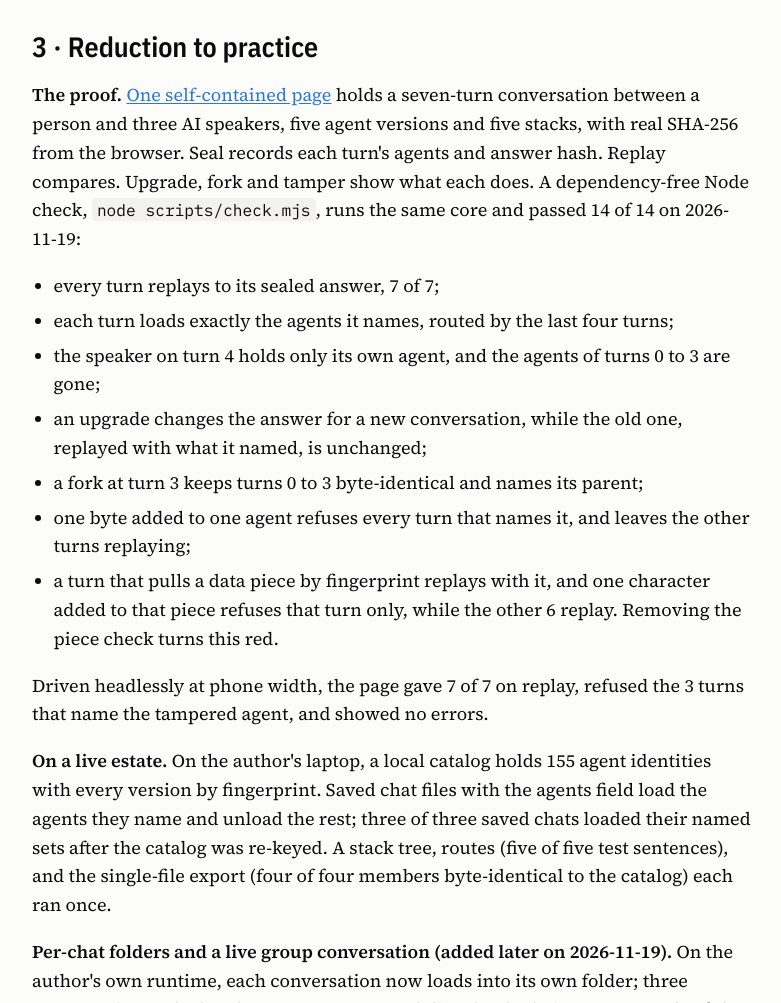
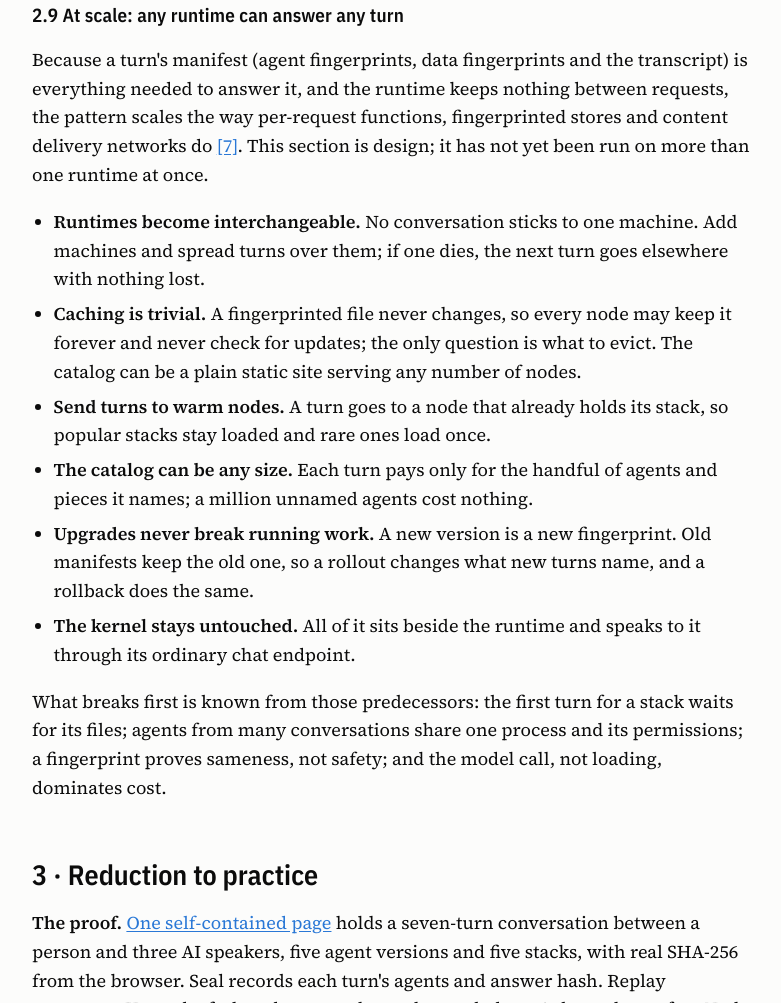
Before and after one commit to kody-w/shared-presents, a plain HTML site: page paper.html in a window 1280 px wide. Shown: the part 4093-5096 px from the top of the page, without its empty margins (248-1029 px from the left). Drawn offline with nearby package versions, Linux system fonts and the light colour scheme.

Commit message:
Section 2.9: at scale (design)

```diff
--- a/paper.html
+++ b/paper.html
@@ -157,6 +157,18 @@ footer { margin-top: 64px; border-top: 1px solid var(--rule); padding-top: 18px;
 <h3>2.8 One file when it must travel</h3>
 <p>A stack can optionally be exported as a single ordinary agent file, in the shape of the factory agents already published in RAR <a href="#ref-6">[6]</a>. It carries its members with their fingerprints and, when asked to install, checks each one before writing it beside itself; if a different file of the same name is already there, it keeps the owner's file and says so. The single agent file remains the one unit everything ships as.</p>
 
+<h3>2.9 At scale: any runtime can answer any turn</h3>
+<p>Because a turn's manifest (agent fingerprints, data fingerprints and the transcript) is everything needed to answer it, and the runtime keeps nothing between requests, the pattern scales the way per-request functions, fingerprinted stores and content delivery networks do <a href="#ref-7">[7]</a>. This section is design; it has not yet been run on more than one runtime at once.</p>
+<ul>
+<li><b>Runtimes become interchangeable.</b> No conversation sticks to one machine. Add machines and spread turns over them; if one dies, the next turn goes elsewhere with nothing lost.</li>
+<li><b>Caching is trivial.</b> A fingerprinted file never changes, so every node may keep it forever and never check for updates; the only question is what to evict. The catalog can be a plain static site serving any number of nodes.</li>
+<li><b>Send turns to warm nodes.</b> A turn goes to a node that already holds its stack, so popular stacks stay loaded and rare ones load once.</li>
+<li><b>The catalog can be any size.</b> Each turn pays only for the handful of agents and pieces it names; a million unnamed agents cost nothing.</li>
+<li><b>Upgrades never break running work.</b> A new version is a new fingerprint. Old manifests keep the old one, so a rollout changes what new turns name, and a rollback does the same.</li>
+<li><b>The kernel stays untouched.</b> All of it sits beside the runtime and speaks to it through its ordinary chat endpoint.</li>
+</ul>
+<p>What breaks first is known from those predecessors: the first turn for a stack waits for its files; agents from many conversations share one process and its permissions; a fingerprint proves sameness, not safety; and the model call, not loading, dominates cost.</p>
+
 <h2>3&nbsp;·&nbsp;Reduction to practice</h2>
 <p><b>The proof.</b> <a href="play/replay.html">One self-contained page</a> holds a seven-turn conversation between a person and three AI speakers, five agent versions and five stacks, with real SHA-256 from the browser. Seal records each turn's agents and answer hash. Replay compares. Upgrade, fork and tamper show what each does. A dependency-free Node check, <code>node scripts/check.mjs</code>, runs the same core and passed 14 of 14 on 2026-11-19:</p>
 <ul>
```
